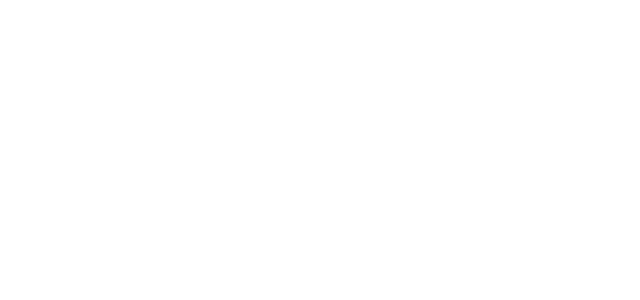
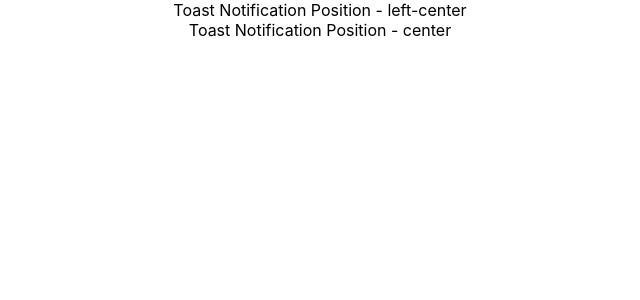
Before and after one commit to erick207/react-typescript-demo, a React (Create React App) app: page / in a window 1280 px wide. Shown: the top 300 px of the page, without its empty margins (320-960 px from the left). Built offline with nearby package versions, Linux system fonts and the light colour scheme.

Commit message:
template literals and exclude

```diff
--- a/src/App.tsx
+++ b/src/App.tsx
@@ -1,7 +1,13 @@
 import './App.css'
+import { Toast } from './components/templateliterals/Toast'
 
 function App() {
-  return <div className='App'></div>
+  return (
+    <div className='App'>
+      <Toast position='left-center' />
+      <Toast position='center' />
+    </div>
+  )
 }
 
 export default App
--- /dev/null
+++ b/src/components/templateliterals/Toast.tsx
@@ -0,0 +1,21 @@
+/**
+ * Position prop can be one of
+ * "left-center" | "left-top" | "left-bottom" | "center" | "center-top" |
+ * "center-bottom" | "right-center" | "right-top" | "right-bottom"
+ */
+
+// we could hardcode every option, but here we will pass template literals. It is a good approach for when we want to combine values to create a new value.
+
+type HorizontalPosition = 'left' | 'center' | 'right'
+type VerticalPosition = 'top' | 'center' | 'bottom'
+
+type ToastProps = {
+  position:
+    | Exclude<`${HorizontalPosition}-${VerticalPosition}`, 'center-center'>
+    | 'center'
+  // typescript infers all the possible combinations
+}
+
+export const Toast = ({ position }: ToastProps) => {
+  return <div>Toast Notification Position - {position}</div>
+}
```
